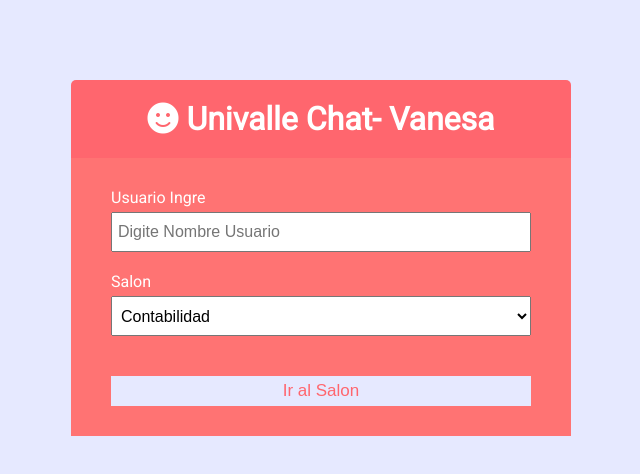
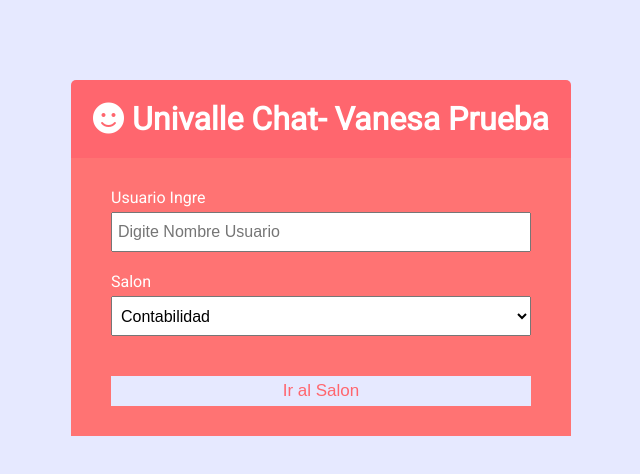
Before and after one commit to vanesacifuentes/chatunivalle, a website: page public/index.html in a window 1280 px wide. Shown: the whole page, without its empty margins (319-959 px from the left). Drawn offline with Linux system fonts and the light colour scheme.

Commit message:
Cambio en chat

```diff
--- a/public/index.html
+++ b/public/index.html
@@ -16,7 +16,7 @@
   <body>
     <div class="join-container">
       <header class="join-header">
-        <h1><i class="fas fa-smile"></i> Univalle Chat- Vanesa</h1>
+        <h1><i class="fas fa-smile"></i> Univalle Chat- Vanesa Prueba</h1>
       </header>
       <main class="join-main">
         <form action="chat.html">
```
